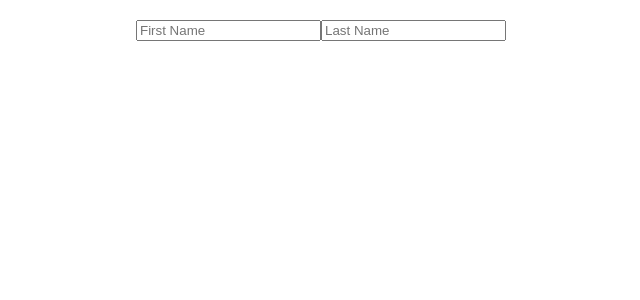
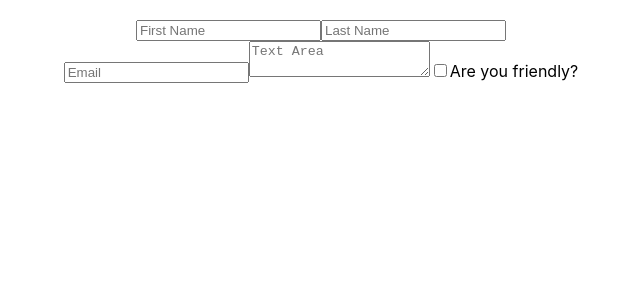
Before and after one commit to davide2894/react-form-learning, a React (Create React App) app: page / in a window 1280 px wide. Shown: the top 300 px of the page, without its empty margins (319-959 px from the left). Built offline with nearby package versions, Linux system fonts and the light colour scheme.

Commit message:
add and study checkbox field in react forms

```diff
--- a/src/components/form/Form.jsx
+++ b/src/components/form/Form.jsx
@@ -4,18 +4,28 @@ import { useState } from "react";
 export default function Form(){
     const [formData, setFormData] = useState({
         firstName: "",
-        secondName: ""
+        lastName: "",
+        email: "",
+        textArea: "",
+        isFriendly: false
     });
 
     function handleChange(event) {
+        const {name, value, type, checked} = event.target;
         setFormData(prevFormData => {
             return {
                 ...prevFormData,
-                [event.target.name]: event.target.value
+                [name]: type === "checkbox" ? checked : value
             }
         })
+
         console.log(formData);
     }
+
+    /**
+     * Challenge: Add a textarea for "comments" to the form
+     * Make sure to update state when it changes.
+     */
 
     return (
         <form>
@@ -24,13 +34,36 @@ export default function Form(){
                 placeholder="First Name"
                 onChange={handleChange}
                 name="firstName"
+                value={formData.firstName}
             />
             <input
                 type="text"
                 placeholder="Last Name"
                 onChange={handleChange}
                 name="lastName"
+                value={formData.lastName}
             />
+            <input
+                type="email"
+                placeholder="Email"
+                onChange={handleChange}
+                name="email"
+                value={formData.email}
+            />
+            <textarea
+                placeholder="Text Area"
+                onChange={handleChange}
+                name="textArea"
+                value={formData.textArea}
+            />
+            <input
+                onChange={handleChange}
+                id="checkbox"
+                type="checkbox"
+                name="isFriendly"
+                value={formData.isFriendly}
+            />
+            <label htmlFor="#checkbox">Are you friendly?</label>
         </form>
     )
 }
```
